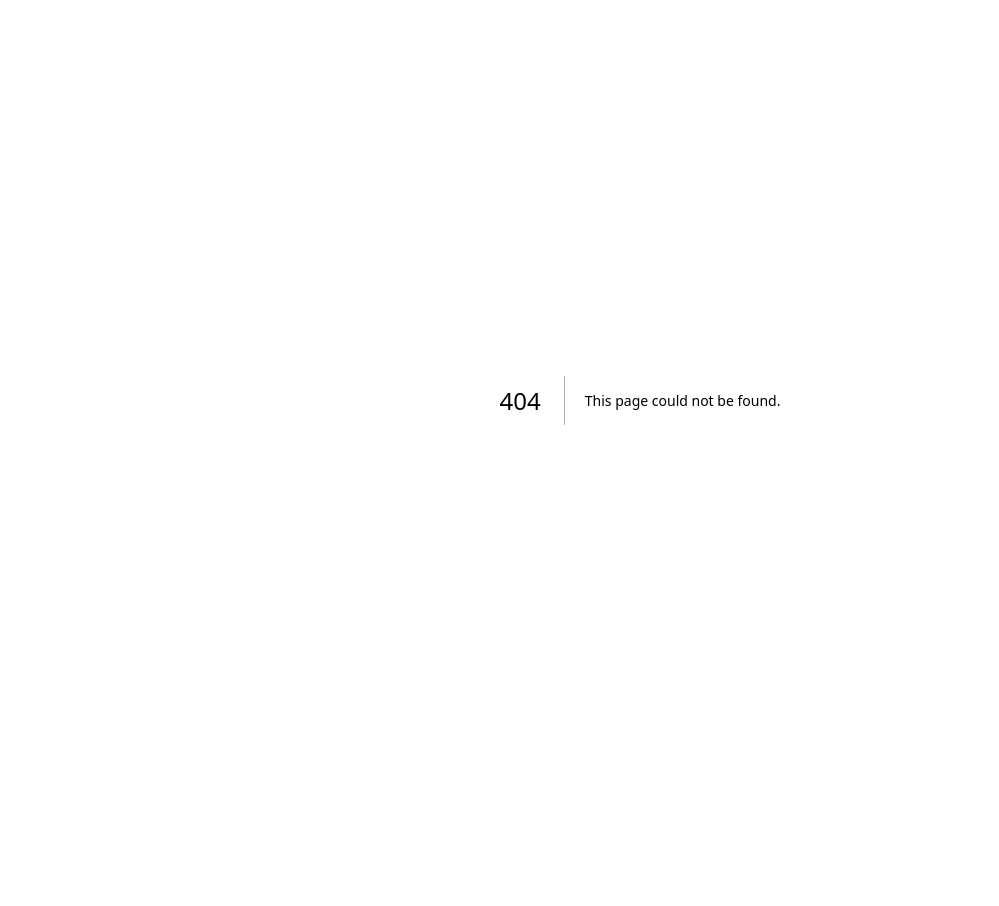
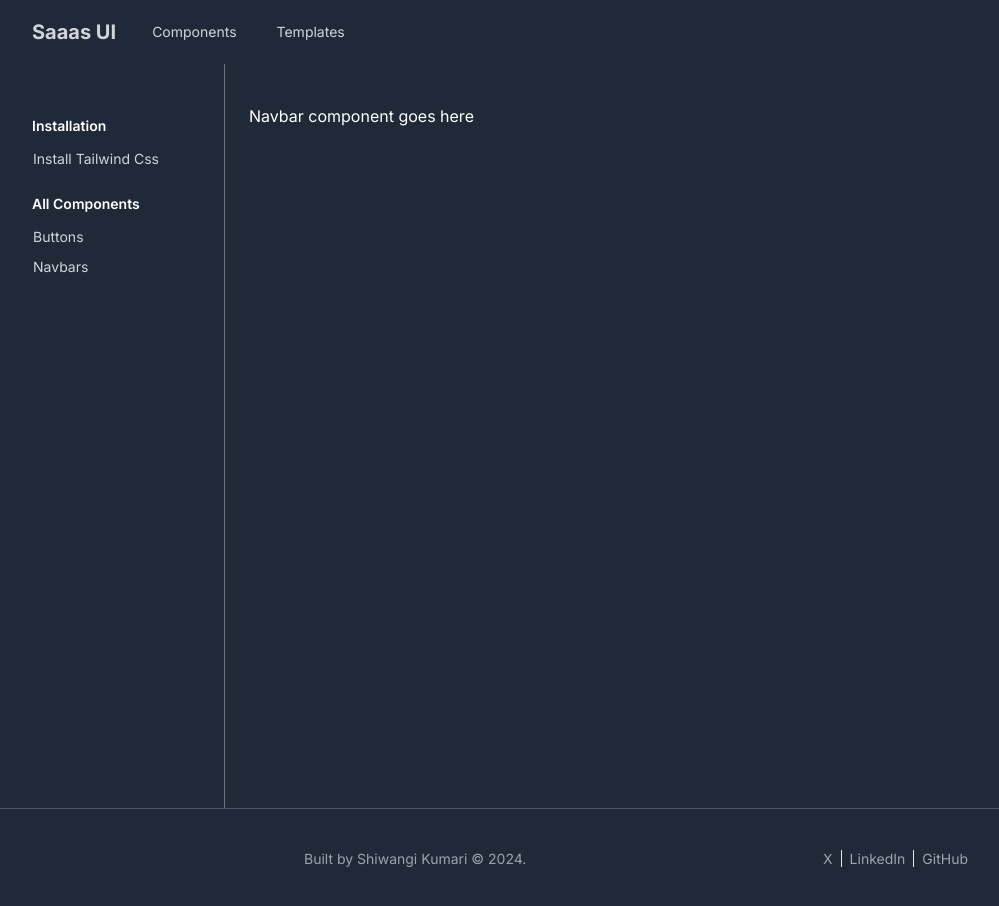
Before and after one commit to sshiwangi/saasui, a Next.js app: page /allcomponents/navbars in a window 1280 px wide. Before the commit this address had no page. Shown: the top 906 px of the page, without its empty margins (0-999 px from the left). Before the commit the page ends 800 px from the top, so only its background shows below. Built offline with nearby package versions, Linux system fonts and the light colour scheme.

Commit message:
added components

```diff
--- /dev/null
+++ b/src/app/allcomponents/buttons/page.tsx
@@ -0,0 +1,7 @@
+import React from "react";
+
+function Buttons() {
+  return <div>Buttons goes here</div>;
+}
+
+export default Buttons;
--- /dev/null
+++ b/src/app/allcomponents/layout.tsx
@@ -0,0 +1,16 @@
+import Sidebar from "@/components/ui/Sidebar";
+
+export default function DashboardLayout({
+  children, // will be a page or nested layout
+}: {
+  children: React.ReactNode;
+}) {
+  return (
+    <section className="bg-gray-800">
+      <div className="flex">
+        <Sidebar />
+        <div className="py-10 w-full px-6 text-white">{children}</div>
+      </div>
+    </section>
+  );
+}
--- /dev/null
+++ b/src/app/allcomponents/navbars/page.tsx
@@ -0,0 +1,12 @@
+import React from "react";
+// import DashboardLayout from "../layout";
+
+function Navbars() {
+  return (
+    <div>
+      <h1>Navbar component goes here</h1>
+    </div>
+  );
+}
+
+export default Navbars;
--- /dev/null
+++ b/src/app/allcomponents/page.tsx
@@ -0,0 +1,7 @@
+import React from "react";
+
+function AllComponents() {
+  return <div>All components</div>;
+}
+
+export default AllComponents;
--- a/src/app/layout.tsx
+++ b/src/app/layout.tsx
@@ -1,6 +1,8 @@
 import type { Metadata } from "next";
 import { Inter } from "next/font/google";
 import "./globals.css";
+import Navbar from "@/components/ui/Navbar";
+import Footer from "@/components/ui/Footer";
 
 const inter = Inter({ subsets: ["latin"] });
 
@@ -16,7 +18,11 @@ export default function RootLayout({
 }>) {
   return (
     <html lang="en">
-      <body className={inter.className}>{children}</body>
+      <body className={inter.className}>
+        <Navbar />
+        {children}
+        <Footer />
+      </body>
     </html>
   );
 }
--- a/src/app/page.tsx
+++ b/src/app/page.tsx
@@ -5,7 +5,7 @@ import Hero from "@/components/ui/Hero";
 export default function Home() {
   return (
     <main className="">
-      <Navbar />
+      {/* <Navbar /> */}
       <Hero />
     </main>
   );
--- /dev/null
+++ b/src/components/ui/Footer.tsx
@@ -0,0 +1,41 @@
+import React from "react";
+
+function Footer() {
+  return (
+    <div className=" border-t border-gray-600 bg-gray-800">
+      <div className="max-w-2xl mx-auto text-white py-10">
+        <div className=" flex flex-col md:flex-row md:justify-between items-center text-sm text-gray-400">
+          <p className="order-2 md:order-1 mt-8 md:mt-0">
+            {" "}
+            Built by Shiwangi Kumari &copy; 2024.{" "}
+          </p>
+          <div className="order-1 md:order-2">
+            <a
+              target="_blank"
+              href="https://x.com/sshiwangi770"
+              className="px-2"
+            >
+              X
+            </a>
+            <a
+              target="_blank"
+              href="https://www.linkedin.com/in/shiwangi-kumari-5b0b3b1b7"
+              className="px-2 border-l"
+            >
+              LinkedIn
+            </a>
+            <a
+              target="_blank"
+              href="https://github.com/sshiwangi"
+              className="px-2 border-l"
+            >
+              GitHub
+            </a>
+          </div>
+        </div>
+      </div>
+    </div>
+  );
+}
+
+export default Footer;
--- a/src/components/ui/Hero.tsx
+++ b/src/components/ui/Hero.tsx
@@ -3,7 +3,7 @@ import LayoutEffect from "../wrappers/LayoutEffect";
 
 function Hero() {
   return (
-    <section className="bg-gray-800 h-screen">
+    <section className="bg-gray-800 h-[80vh]">
       <div className="custom-screen py-28">
         <LayoutEffect
           className="duration-1000 delay-300"
--- a/src/components/ui/Navbar.tsx
+++ b/src/components/ui/Navbar.tsx
@@ -14,7 +14,7 @@ import { Bars3Icon, BellIcon, XMarkIcon } from "@heroicons/react/24/outline";
 import Image from "next/image";
 
 const navigation = [
-  { name: "Components", href: "#", current: false },
+  { name: "Components", href: "/allcomponents", current: false },
   { name: "Templates", href: "#", current: false },
 ];
 
--- /dev/null
+++ b/src/components/ui/Sidebar.tsx
@@ -0,0 +1,69 @@
+import React, { CSSProperties } from "react";
+
+interface CustomCSSProperties extends CSSProperties {
+  "--radix-scroll-area-corner-width"?: string;
+  "--radix-scroll-area-corner-height"?: string;
+}
+
+function Sidebar() {
+  const customStyle: CustomCSSProperties = {
+    position: "relative",
+    "--radix-scroll-area-corner-width": "0px",
+    "--radix-scroll-area-corner-height": "0px",
+  };
+  return (
+    <aside className="fixed border-r text-white border-gray-500 top-14 z-30 -ml-2 hidden h-[calc(100vh-3.5rem)] px-8 py-4 shrink-0 lg:sticky lg:block lg:self-start">
+      <div
+        className="relative overflow-hidden h-full py-6 pr-6 lg:py-8"
+        style={customStyle}
+      >
+        <div
+          data-radix-scroll-area-viewport=""
+          className="h-full w-full rounded-[inherit]"
+          style={{ overflow: "hidden scroll" }}
+        >
+          <div style={{ minWidth: "100%", display: "table" }}>
+            <div className="w-full">
+              <div className="pb-4">
+                <h4 className="mb-1 rounded-md px-2 py-1 text-sm font-semibold  dark:text-white __className_b15a0a">
+                  Installation
+                </h4>
+                <div className="grid grid-flow-row auto-rows-max text-sm">
+                  <a
+                    className="group flex w-full items-center rounded-md text-gray-300 border border-transparent px-2 py-1 hover:text-emerald-500 hover:translate-x-1 transition duration-200 __className_b15a0a text-muted-foreground"
+                    href="#"
+                  >
+                    Install Tailwind Css
+                  </a>
+                  {/* <a href="#"></a>
+                  <a href="#"></a> */}
+                </div>
+              </div>
+              <div className="pb-4">
+                <h4 className="mb-1 rounded-md px-2 py-1 text-sm font-semibold  dark:text-white __className_b15a0a">
+                  All Components
+                </h4>
+                <div className="grid grid-flow-row auto-rows-max text-sm">
+                  <a
+                    className="group flex w-full items-center rounded-md border text-gray-300 border-transparent px-2 py-1 hover:text-emerald-500 hover:translate-x-1 transition duration-200 __className_b15a0a text-muted-foreground"
+                    href="/allcomponents/buttons"
+                  >
+                    Buttons
+                  </a>
+                  <a
+                    className="group flex w-full items-center rounded-md border text-gray-300 border-transparent px-2 py-1 hover:text-emerald-500 hover:translate-x-1 transition duration-200 __className_b15a0a text-muted-foreground"
+                    href="/allcomponents/navbars"
+                  >
+                    Navbars
+                  </a>
+                </div>
+              </div>
+            </div>
+          </div>
+        </div>
+      </div>
+    </aside>
+  );
+}
+
+export default Sidebar;
```
